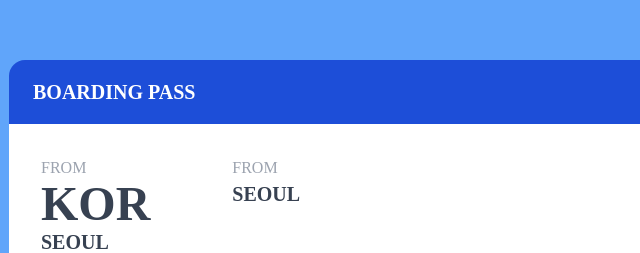
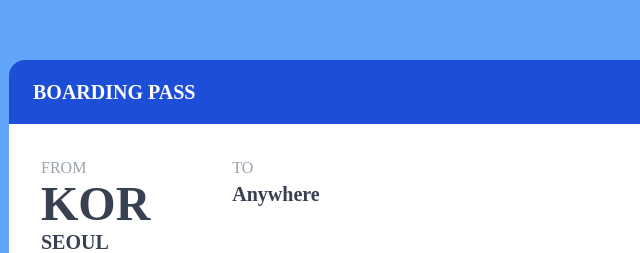
Before and after one commit to hd2908/hd2908.github.io, a Gatsby site: page / in a window 1280 px wide. Shown: the part 164-417 px from the top of the page, 131-771 px from the left. Built offline with nearby package versions, Linux system fonts and the light colour scheme; Gatsby itself is replaced by a stand-in of ours.

Commit message:
CI/CD Test Commit

```diff
--- a/src/components/Main/BoardingInfo.tsx
+++ b/src/components/Main/BoardingInfo.tsx
@@ -1,7 +1,4 @@
 import React, { useState, FunctionComponent } from 'react'
-import Airplane from '@icons/airplane.svg'
-import Airplane2 from '@icons/airplane2.svg'
-import Airplane3 from '@icons/airplane3.svg'
 const BoardingInfo: FunctionComponent = function () {
   return (
     <>
@@ -21,8 +18,8 @@
         <div className="flex flex-col text-gray-700"></div>
         <div className="flex flex-col text-gray-700 justify-between h-full">
           <div>
-            <p className="text-gray-400 font-medium">FROM</p>
-            <p className="text-xl font-bold">SEOUL</p>
+            <p className="text-gray-400 font-medium">TO</p>
+            <p className="text-xl font-bold">Anywhere</p>
           </div>
           <div>
             <p className="text-gray-400 font-medium">EMAIL</p>
```
